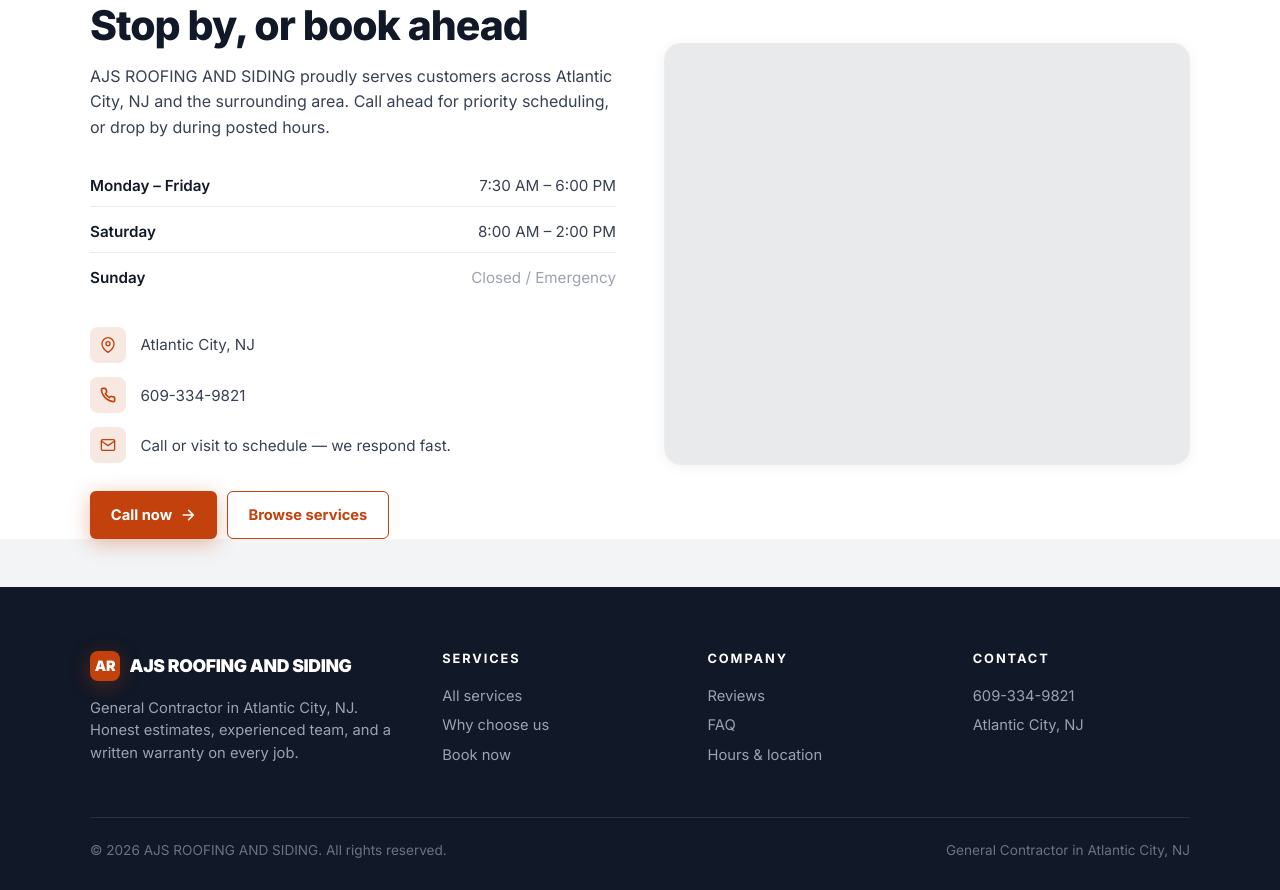
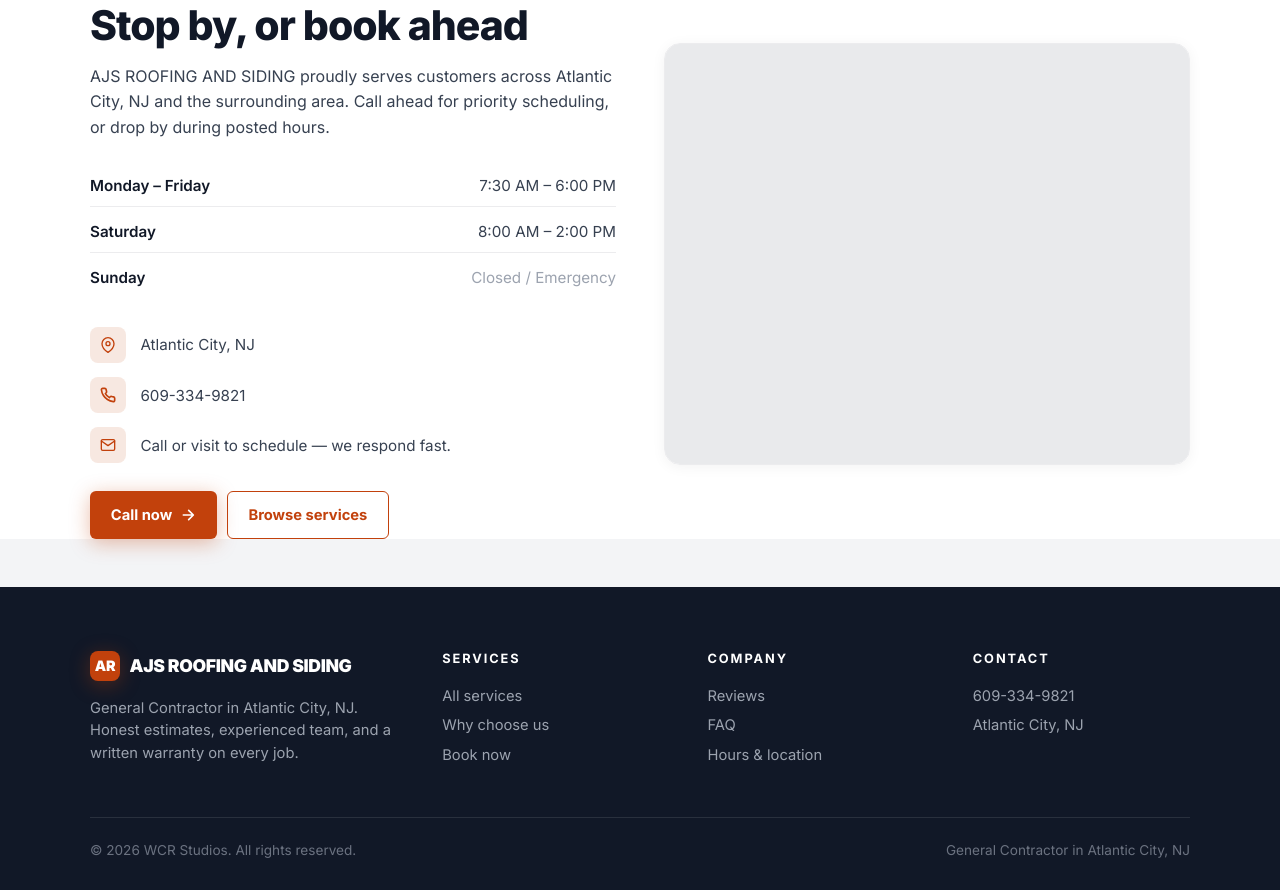
Before and after one commit to Wrenbjor/trades--ajs-roofing-and-siding, a plain HTML site: page index.html in a window 1280 px wide. Shown: the part 4737-5627 px from the top of the page. Drawn offline with nearby package versions, Linux system fonts and the light colour scheme; no server answers.

Commit message:
Update site

```diff
--- a/index.html
+++ b/index.html
@@ -605,7 +605,7 @@ footer{background:#111827;color:#cbd5d1;padding:4rem 2rem 2rem}
     </div>
   </div>
   <div class="foot-bottom">
-    <div>&copy; 2026 AJS ROOFING AND SIDING. All rights reserved.</div>
+    <div>&copy; 2026 WCR Studios. All rights reserved.</div>
     <div>General Contractor in Atlantic City, NJ</div>
   </div>
 </footer>
```
